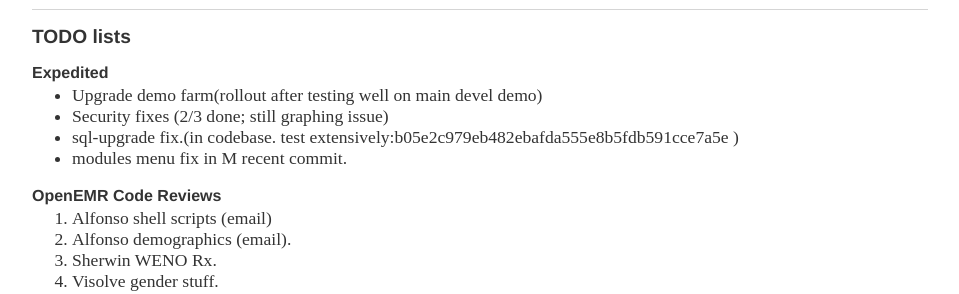
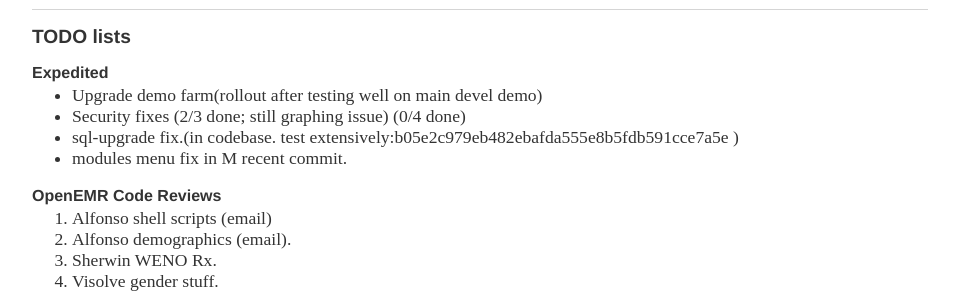
Before and after one commit to bradymiller/bradymiller.github.io, a Jekyll site: the page built from todo/index.md, in a window 1280 px wide and 900 px high. Shown: the part 174-468 px from the top of the window, without its empty margins (160-1119 px from the left). Built offline with Jekyll 4.4.1, drawn with Linux system fonts in a browser that asks for light colours; our own code applies the rules of GitHub Pages for plain Markdown files.

Commit message:
Update index.md

```diff
--- a/todo/index.md
+++ b/todo/index.md
@@ -5,7 +5,7 @@
 
 ### Expedited
 * Upgrade demo farm(rollout after testing well on main devel demo)
-* Security fixes (2/3 done; still graphing issue)
+* Security fixes (2/3 done; still graphing issue) (0/4 done)
 * sql-upgrade fix.(in codebase. test extensively:b05e2c979eb482ebafda555e8b5fdb591cce7a5e )
 * modules menu fix in M recent commit.
 
```
